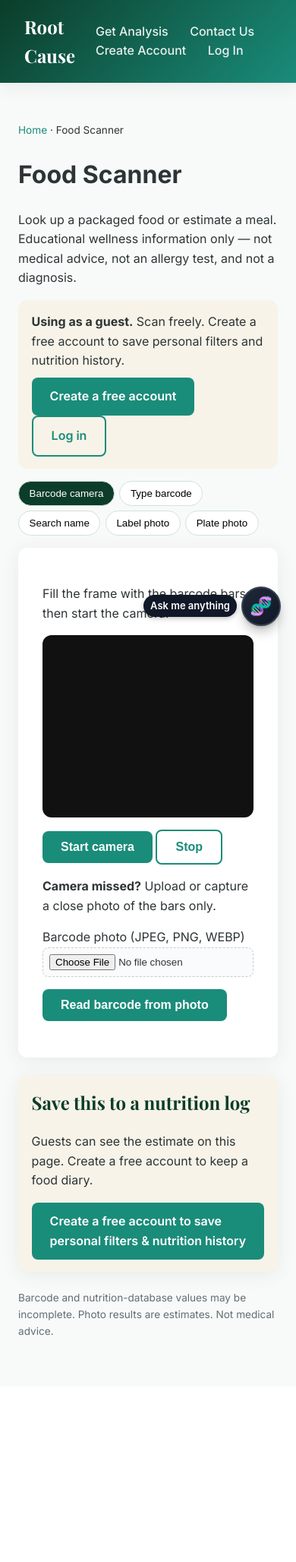
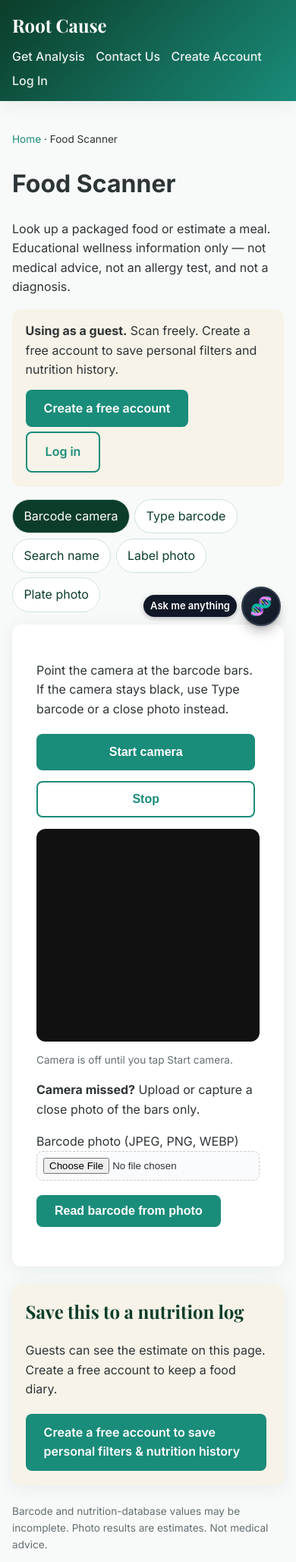
Before and after one commit to Michaelpeatross/root-cause-website, a Python web app: template templates/food_scanner.html in a window 390 px wide. Shown: the top 2056 px of the page at 76% size. Before the commit the page ends 1758 px from the top, so only its background shows below. Run offline with Jinja, Linux system fonts and the light colour scheme; the template is opened without the code that fills it, so the values that code supplies are empty; some libraries are stand-ins or nearby versions.

Commit message:
Fix static files 500 so CSS and the food scanner load.
Flask 3 only accepts the static filename as a keyword argument. The OG wrapper was calling it positionally, which 500'd every stylesheet and script. Also keep the barcode camera controls on screen and start inline video on iPhone.

```diff
--- a/static/css/site.css
+++ b/static/css/site.css
@@ -837,6 +837,36 @@ a:hover { text-decoration: underline; }
   font-style: italic;
 }
 
+@media (max-width: 720px) {
+  .site-header {
+    flex-direction: column;
+    align-items: flex-start;
+    gap: 0.65rem;
+    padding: 0.85rem 1rem;
+  }
+  .site-header nav {
+    display: flex;
+    flex-wrap: wrap;
+    gap: 0.35rem 0.9rem;
+    width: 100%;
+  }
+  .site-header nav a {
+    margin-left: 0;
+  }
+  .hero {
+    padding: 2.25rem 1.1rem;
+  }
+  .hero h1 {
+    font-size: 1.85rem;
+  }
+  .container {
+    padding: 1.25rem 1rem;
+  }
+  .btn {
+    margin: 0.2rem 0.35rem 0.2rem 0;
+  }
+}
+
 .admin-client-note {
   margin: 0.5rem 0 0;
   font-size: 0.85rem;
--- a/static/js/food_scanner.js
+++ b/static/js/food_scanner.js
@@ -15,7 +15,11 @@
   var camStatus = document.getElementById('cam-status');
   var lastCode = ''; var lastAt = 0; var running = false;
   function escapeHtml(text) {
-    return String(text == null ? '' : text).replace(/&/g, '&').replace(/</g, '<').replace(/>/g, '>').replace(/"/g, '"');
+    return String(text == null ? '' : text)
+      .replace(/&/g, '&')
+      .replace(/</g, '<')
+      .replace(/>/g, '>')
+      .replace(/"/g, '"');
   }
   function showError(msg) {
     resultEl.hidden = false;
@@ -162,19 +166,54 @@
   function onDetected(result) {
     if (result && result.codeResult && result.codeResult.code) scoreBarcode(result.codeResult.code);
   }
+  function enableInlineVideo() {
+    var video = document.querySelector('#reader video');
+    if (!video) return;
+    video.setAttribute('playsinline', 'true');
+    video.setAttribute('webkit-playsinline', 'true');
+    video.muted = true;
+    video.setAttribute('muted', '');
+    video.setAttribute('autoplay', '');
+    video.playsInline = true;
+    var play = video.play && video.play();
+    if (play && play.catch) play.catch(function () {});
+  }
+  function cameraErrorText(err) {
+    var name = (err && (err.name || err.message)) || '';
+    if (/NotAllowed|Permission/i.test(name)) return 'Camera permission was blocked. Allow camera for this site, or use Type barcode / a photo.';
+    if (/NotFound|DevicesNotFound/i.test(name)) return 'No camera was found. Use Type barcode or a photo instead.';
+    return 'Camera failed on this phone. Use Type barcode or a close photo of the bars.';
+  }
   var startCam = document.getElementById('start-cam');
   if (startCam) startCam.addEventListener('click', function () {
-    if (typeof Quagga === 'undefined') { if (camStatus) camStatus.textContent = 'Scanner library not ready.'; return; }
+    if (typeof Quagga === 'undefined') { if (camStatus) camStatus.textContent = 'Scanner library not ready. Refresh the page.'; return; }
     if (running) return;
     running = true;
+    if (camStatus) camStatus.textContent = 'Starting camera… allow access if the phone asks.';
     Quagga.init({
-      inputStream: { type: 'LiveStream', target: document.getElementById('reader'), constraints: { facingMode: 'environment' } },
-      locator: { patchSize: 'large', halfSample: false }, numOfWorkers: 0, frequency: 15,
-      decoder: { readers: ['upc_reader', 'upc_e_reader', 'ean_reader', 'ean_8_reader'] }, locate: true
+      inputStream: {
+        type: 'LiveStream',
+        target: document.getElementById('reader'),
+        constraints: {
+          facingMode: { ideal: 'environment' },
+          width: { ideal: 1280 },
+          height: { ideal: 720 }
+        }
+      },
+      locator: { patchSize: 'large', halfSample: false }, numOfWorkers: 0, frequency: 10,
+      decoder: { readers: ['upc_reader', 'upc_e_reader', 'ean_reader', 'ean_8_reader', 'code_128_reader'] },
+      locate: true
     }, function (err) {
-      if (err) { running = false; if (camStatus) camStatus.textContent = 'Camera failed. Use Type barcode or a photo instead.'; return; }
+      if (err) {
+        running = false;
+        if (camStatus) camStatus.textContent = cameraErrorText(err);
+        return;
+      }
       Quagga.start();
-      if (camStatus) camStatus.textContent = 'Hold 4–6 inches from the bars.';
+      enableInlineVideo();
+      setTimeout(enableInlineVideo, 250);
+      setTimeout(enableInlineVideo, 800);
+      if (camStatus) camStatus.textContent = 'Hold the bars steady, about 4–6 inches from the camera.';
     });
     Quagga.offDetected(onDetected); Quagga.onDetected(onDetected);
   });
--- a/templates/food_scanner.html
+++ b/templates/food_scanner.html
@@ -4,12 +4,15 @@
 {% block meta_description %}Free Food Scanner from Root Cause Test. Scan a barcode, nutrition label, or plate photo for educational wellness calorie and macro estimates. Not medical advice.{% endblock %}
 {% block extra_head %}
 <style>
-  .scan-wrap { max-width: 760px; margin: 0 auto; padding-bottom: 3rem; }
+  .scan-wrap { max-width: 760px; margin: 0 auto; padding-bottom: calc(6.5rem + env(safe-area-inset-bottom)); }
   .scan-tabs { display: flex; gap: .4rem; flex-wrap: wrap; margin: 1rem 0; }
-  .scan-tabs button { border: 1px solid #cfe3d8; background: #fff; padding: .5rem .85rem; border-radius: 999px; cursor: pointer; }
+  .scan-tabs button { border: 1px solid #cfe3d8; background: #fff; color: #0b3d2a; padding: .55rem .9rem; border-radius: 999px; cursor: pointer; font: inherit; min-height: 44px; }
   .scan-tabs button.active { background: #0b3d2a; color: #fff; }
   .scan-panel { display: none; } .scan-panel.active { display: block; }
-  #reader { width: 100%; min-height: 240px; background: #111; border-radius: 12px; overflow: hidden; }
+  .cam-actions { display: flex; gap: .5rem; flex-wrap: wrap; margin: 0 0 .75rem; }
+  .cam-actions .btn { min-height: 48px; flex: 1 1 140px; text-align: center; }
+  #reader { position: relative; width: 100%; height: min(42vh, 280px); min-height: 180px; background: #111; border-radius: 12px; overflow: hidden; }
+  #reader video, #reader canvas { width: 100% !important; height: 100% !important; object-fit: cover; }
   .preview-wrap img { max-width: 100%; max-height: 240px; border-radius: 10px; display: block; }
   .hint { font-size: .85rem; color: var(--text-muted); }
   .score-ring { width: 132px; height: 132px; border-radius: 50%; display:flex; flex-direction:column; align-items:center; justify-content:center; margin: 0 auto 1rem; color:#fff; }
@@ -46,11 +49,13 @@
     <button type="button" data-tab="plate">Plate photo</button>
   </div>
   <div id="tab-barcode" class="scan-panel active card">
-    <p>Fill the frame with the barcode bars, then start the camera.</p>
+    <p>Point the camera at the barcode bars. If the camera stays black, use Type barcode or a close photo instead.</p>
+    <div class="cam-actions">
+      <button type="button" class="btn btn-primary" id="start-cam">Start camera</button>
+      <button type="button" class="btn btn-outline" id="stop-cam">Stop</button>
+    </div>
     <div id="reader" aria-label="Live barcode camera preview"></div>
-    <p><button type="button" class="btn btn-primary" id="start-cam">Start camera</button>
-       <button type="button" class="btn btn-outline" id="stop-cam">Stop</button></p>
-    <p id="cam-status" class="hint"></p>
+    <p id="cam-status" class="hint">Camera is off until you tap Start camera.</p>
     <p><strong>Camera missed?</strong> Upload or capture a close photo of the bars only.</p>
     <label for="barcode-photo">Barcode photo (JPEG, PNG, WEBP)</label>
     <input type="file" id="barcode-photo" accept="image/jpeg,image/png,image/webp,image/*" capture="environment">
```
Also changed, not shown: og_card.py (+11 -2 lines), seo_routes.py (+8 -7 lines).
